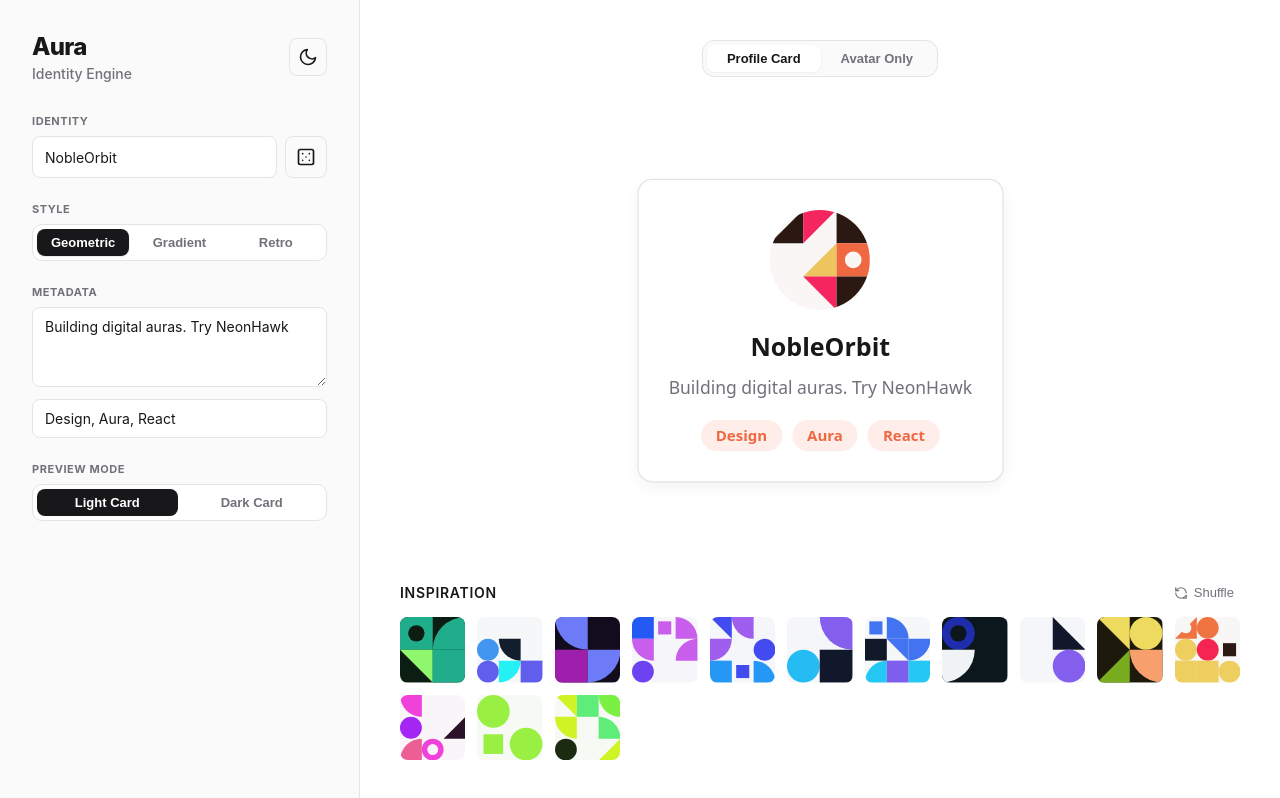
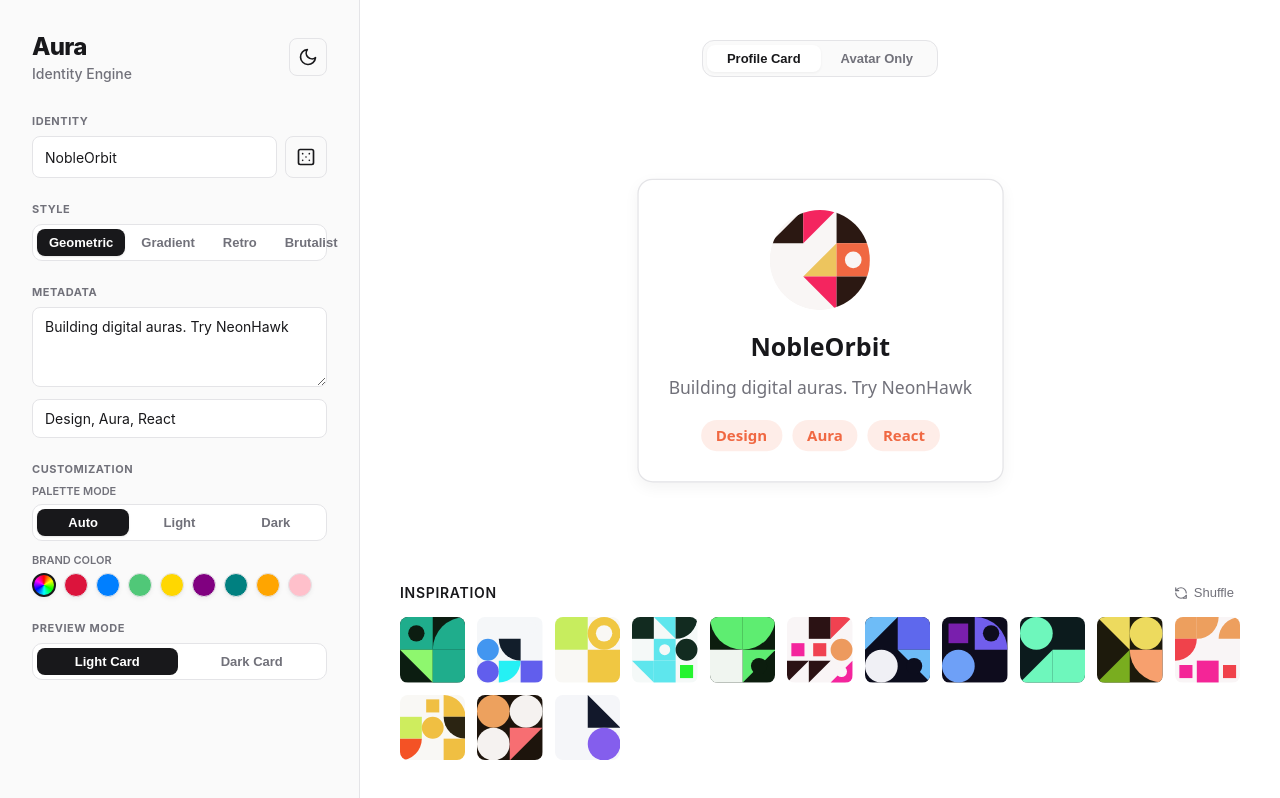
Before and after one commit to yesagainivan/Aura, a React (Vite) app: page / in a window 1280 px wide. Built offline with nearby package versions, Linux system fonts and the light colour scheme.

Commit message:
Feat: Neo-Brutalist Generator & Styles Expansion

```diff
--- a/src/core/colors.ts
+++ b/src/core/colors.ts
@@ -4,7 +4,50 @@ export interface Palette {
     primary: string;
     secondary: string;
     accent: string;
-    isDark: boolean; // Flag to help UI adapters if needed
+    isDark: boolean;
+}
+
+export interface PaletteOverrides {
+    colorMode?: 'light' | 'dark';
+    primaryHex?: string;
+}
+
+// Convert Hex to HSL
+function hexToHsl(hex: string): { h: number, s: number, l: number } {
+    let r = 0, g = 0, b = 0;
+    if (hex.length === 4) {
+        r = parseInt("0x" + hex[1] + hex[1]);
+        g = parseInt("0x" + hex[2] + hex[2]);
+        b = parseInt("0x" + hex[3] + hex[3]);
+    } else if (hex.length === 7) {
+        r = parseInt("0x" + hex[1] + hex[2]);
+        g = parseInt("0x" + hex[3] + hex[4]);
+        b = parseInt("0x" + hex[5] + hex[6]);
+    }
+    r /= 255;
+    g /= 255;
+    b /= 255;
+    const cmin = Math.min(r, g, b),
+        cmax = Math.max(r, g, b),
+        delta = cmax - cmin;
+    let h = 0,
+        s = 0,
+        l = 0;
+
+    if (delta === 0) h = 0;
+    else if (cmax === r) h = ((g - b) / delta) % 6;
+    else if (cmax === g) h = (b - r) / delta + 2;
+    else h = (r - g) / delta + 4;
+
+    h = Math.round(h * 60);
+    if (h < 0) h += 360;
+
+    l = (cmax + cmin) / 2;
+    s = delta === 0 ? 0 : delta / (1 - Math.abs(2 * l - 1));
+    s = +(s * 100).toFixed(1);
+    l = +(l * 100).toFixed(1);
+
+    return { h, s, l };
 }
 
 // Convert HSL to Hex
@@ -19,13 +62,23 @@ function hslToHex(h: number, s: number, l: number): string {
     return `#${f(0)}${f(8)}${f(4)}`;
 }
 
-export function generatePalette(hash: number): Palette {
+export function generatePalette(hash: number, overrides?: PaletteOverrides): Palette {
     // 1. Base Hue
-    const hue = hash % 360;
+    let hue = hash % 360;
+
+    // Override: If primaryHex is provided, use its hue as the base
+    if (overrides?.primaryHex) {
+        const hsl = hexToHsl(overrides.primaryHex);
+        hue = hsl.h;
+    }
 
     // 2. Determine "Mode" (Light vs Dark)
-    // 25% chance of a Dark Mode palette for variety and "premium" feel
-    const isDark = (hash % 4) === 0;
+    let isDark = (hash % 4) === 0; // Default 25% chance
+
+    // Override: Force mode
+    if (overrides?.colorMode) {
+        isDark = overrides.colorMode === 'dark';
+    }
 
     // 3. Harmony (Strict Analogous)
     const secondaryHue = (hue + 30) % 360;
@@ -35,35 +88,17 @@ export function generatePalette(hash: number): Palette {
 
     if (isDark) {
         // Dark Mode Palette
-        // Background: Rich, deep dark (almost black)
         bg = hslToHex(hue, 40, 8);
-
-        // Text: Very light (off-white)
         text = hslToHex(hue, 20, 95);
-
-        // Primary: Bright, neon-like for contrast against dark
         primary = hslToHex(hue, 80, 65);
-
-        // Secondary: Deep but visible
         secondary = hslToHex(secondaryHue, 70, 40);
-
-        // Accent: Very bright pop
         accent = hslToHex(accentHue, 90, 70);
     } else {
         // Light Mode Palette
-        // Background: Pastel tint
         bg = hslToHex(hue, 25, 97);
-
-        // Text: Deep dark
         text = hslToHex(hue, 40, 12);
-
-        // Primary: Standard vibrant
         primary = hslToHex(hue, 85, 60);
-
-        // Secondary: Slightly lighter
         secondary = hslToHex(secondaryHue, 80, 65);
-
-        // Accent: Punchy
         accent = hslToHex(accentHue, 90, 55);
     }
 
--- a/src/demo/App.tsx
+++ b/src/demo/App.tsx
@@ -8,12 +8,14 @@ import { getTheme, ThemeMode } from './theme';
 const ADJECTIVES = [
     'Swift', 'Cosmic', 'Happy', 'Neon', 'Brave',
     'Calm', 'Wild', 'Silent', 'Rapid', 'Grand',
-    'Pixel', 'Solar', 'Lunar', 'Hyper', 'Noble'
+    'Pixel', 'Solar', 'Lunar', 'Hyper', 'Noble',
+    'Attentive', 'Quick', 'Bald', 'Bold', 'Gentle',
 ];
 const NOUNS = [
     'Panda', 'Coder', 'Star', 'Wolf', 'Eagle',
     'Orbit', 'Flux', 'Echo', 'Tiger', 'Nova',
-    'Rider', 'Falcon', 'Hawk', 'Lion', 'Bear'
+    'Rider', 'Falcon', 'Hawk', 'Lion', 'Bear',
+    'People', 'Person', 'Human', 'Bot', 'AI',
 ];
 
 const getRandomName = () => {
@@ -34,6 +36,23 @@ export default function App() {
     const [tags, setTags] = useState('Design, Aura, React');
     const [variant, setVariant] = useState<AvatarStyle>('geometric');
     const [cardTheme, setCardTheme] = useState<'light' | 'dark'>('light');
+
+    // Customization State
+    const [userColorMode, setUserColorMode] = useState<'auto' | 'light' | 'dark'>('auto');
+    const [userPrimaryColor, setUserPrimaryColor] = useState<string>(''); // Empty = auto
+
+    // Preset Colors
+    const PRESET_COLORS = [
+        { name: 'Auto', value: '' },
+        { name: 'Crimson', value: '#DC143C' },
+        { name: 'Azure', value: '#007FFF' },
+        { name: 'Emerald', value: '#50C878' },
+        { name: 'Gold', value: '#FFD700' },
+        { name: 'Purple', value: '#800080' },
+        { name: 'Teal', value: '#008080' },
+        { name: 'Orange', value: '#FFA500' },
+        { name: 'Pink', value: '#FFC0CB' },
+    ];
 
     // View State
     const [viewMode, setViewMode] = useState<'card' | 'avatar'>('card');
@@ -111,7 +130,7 @@ export default function App() {
                     <section>
                         <label style={{ ...labelStyle, color: t.secondaryText }}>Style</label>
                         <div style={{ display: 'flex', gap: '4px', background: t.bg, padding: 4, borderRadius: 10, border: `1px solid ${t.border}` }}>
-                            {(['geometric', 'gradient', 'retro'] as const).map(s => (
+                            {(['geometric', 'gradient', 'retro', 'brutalist'] as const).map(s => (
                                 <button
                                     key={s}
                                     onClick={() => setVariant(s)}
@@ -143,6 +162,55 @@ export default function App() {
                                 onChange={e => setTags(e.target.value)}
                                 placeholder="Tags (comma separated)"
                             />
+                        </div>
+                    </section>
+
+                    <section>
+                        <label style={{ ...labelStyle, color: t.secondaryText }}>Customization</label>
+
+                        {/* Palette Mode */}
+                        <div style={{ marginBottom: '12px' }}>
+                            <div style={{ fontSize: '11px', fontWeight: 600, color: t.secondaryText, marginBottom: '6px' }}>PALETTE MODE</div>
+                            <div style={{ display: 'flex', gap: '4px', background: t.bg, padding: 4, borderRadius: 10, border: `1px solid ${t.border}` }}>
+                                {(['auto', 'light', 'dark'] as const).map((m) => (
+                                    <button
+                                        key={m}
+                                        onClick={() => setUserColorMode(m)}
+                                        style={{
+                                            ...chipStyle,
+                                            background: userColorMode === m ? t.accent : 'transparent',
+                                            color: userColorMode === m ? t.accentText : t.secondaryText,
+                                            boxShadow: userColorMode === m ? '0 1px 2px rgba(0,0,0,0.1)' : 'none'
+                                        }}
+                                    >
+                                        {m}
+                                    </button>
+                                ))}
+                            </div>
+                        </div>
+
+                        {/* Brand Color */}
+                        <div>
+                            <div style={{ fontSize: '11px', fontWeight: 600, color: t.secondaryText, marginBottom: '6px' }}>BRAND COLOR</div>
+                            <div style={{ display: 'flex', gap: '8px', flexWrap: 'wrap' }}>
+                                {PRESET_COLORS.map(c => (
+                                    <button
+                                        key={c.name}
+                                        onClick={() => setUserPrimaryColor(c.value)}
+                                        title={c.name}
+                                        style={{
+                                            width: '24px',
+                                            height: '24px',
+                                            borderRadius: '50%',
+                                            border: userPrimaryColor === c.value ? `2px solid ${t.text}` : `1px solid ${t.border}`,
+                                            background: c.value || `conic-gradient(from 0deg, #f00, #ff0, #0f0, #0ff, #00f, #f0f, #f00)`,
+                                            cursor: 'pointer',
+                                            position: 'relative',
+                                            boxShadow: '0 2px 4px rgba(0,0,0,0.05)'
+                                        }}
+                                    />
+                                ))}
+                            </div>
                         </div>
                     </section>
 
@@ -223,6 +291,10 @@ export default function App() {
                                 tags={tagList}
                                 theme={cardTheme}
                                 avatarStyle={variant}
+                                avatarOptions={{
+                                    colorMode: userColorMode === 'auto' ? undefined : userColorMode,
+                                    primaryColor: userPrimaryColor || undefined
+                                }}
                             />
                         </div>
                     ) : (
@@ -241,7 +313,13 @@ export default function App() {
                                 borderRadius: '50%',
                                 lineHeight: 0
                             }}>
-                                <AuraAvatar username={username} variant={variant} size={180} />
+                                <AuraAvatar
+                                    username={username}
+                                    variant={variant}
+                                    size={180}
+                                    colorMode={userColorMode === 'auto' ? undefined : userColorMode}
+                                    primaryColor={userPrimaryColor || undefined}
+                                />
                             </div>
                             <code style={{ fontSize: '12px', color: t.secondaryText, fontFamily: 'monospace' }}>
                                 {`<AuraAvatar username="${username}" variant="${variant}" />`}
--- a/src/generators/avatar.ts
+++ b/src/generators/avatar.ts
@@ -3,6 +3,7 @@ import { generatePalette } from '../core/colors';
 import { generateGeometric } from './styles/geometric';
 import { generateGradient } from './styles/gradient';
 import { generateRetro } from './styles/retro';
+import { generateBrutalist } from './styles/brutalist';
 import { AvatarOptions } from './types';
 import { createSvg } from './utils';
 
@@ -11,7 +12,10 @@ import { createSvg } from './utils';
  */
 export function generateAvatar(input: string, options: AvatarOptions = {}): string {
     const hash = getHash(input);
-    const palette = options.palette || generatePalette(hash);
+    const palette = options.palette || generatePalette(hash, {
+        colorMode: options.colorMode,
+        primaryHex: options.primaryColor
+    });
     const size = options.size || 80;
     const variant = options.variant || 'geometric';
 
@@ -29,6 +33,9 @@ export function generateAvatar(input: string, options: AvatarOptions = {}): stri
         case 'geometric':
             svgContent = generateGeometric(hash, palette, size);
             break;
+        case 'brutalist':
+            svgContent = generateBrutalist(hash, palette, size);
+            break;
         default:
             svgContent = generateGeometric(hash, palette, size);
             break;
--- a/src/generators/card.ts
+++ b/src/generators/card.ts
@@ -17,7 +17,12 @@ export interface CardOptions {
 export function generateProfileCard(profile: ProfileData, options: CardOptions = {}): string {
   const { username, bio, tags = [] } = profile;
   const hash = getHash(username);
-  const palette = options.avatarOptions?.palette || generatePalette(hash);
+
+  const avOptions = options.avatarOptions || {};
+  const palette = avOptions.palette || generatePalette(hash, {
+    colorMode: avOptions.colorMode,
+    primaryHex: avOptions.primaryColor
+  });
 
   // Use avatar engine
   const avatarSvg = generateAvatar(username, options.avatarOptions);
--- /dev/null
+++ b/src/generators/styles/brutalist.ts
@@ -0,0 +1,88 @@
+import { Palette } from '../../core/colors';
+import { getSeededRandom } from '../utils';
+
+export function generateBrutalist(hash: number, palette: Palette, size: number): string {
+    // Neo-Brutalism Generator
+    // Characteristics:
+    // - High contrast
+    // - Thick black (or dark) borders
+    // - Hard, solid shadows
+    // - Raw geometric primitives overlapping
+    // - "Glitch" or pattern elements
+
+    // Config
+    const strokeWidth = Math.max(2, size / 40); // Scaling thick stroke
+    const shadowOffset = strokeWidth * 2;
+    const strokeColor = palette.text; // Usually dark/black
+
+    let content = '';
+
+    // 1. Background
+    content += `<rect width="${size}" height="${size}" fill="${palette.background}" />`;
+
+    // 2. Optional Pattern (Stripes or Grid)
+    if (getSeededRandom(hash) > 0.5) {
+        // Stripe pattern definition
+        const patternId = `stripe-${hash}`;
+        // Create a pattern def
+        content += `
+        <defs>
+            <pattern id="${patternId}" width="${strokeWidth * 4}" height="${strokeWidth * 4}" patternTransform="rotate(45 0 0)" patternUnits="userSpaceOnUse">
+                <line x1="0" y1="0" x2="0" y2="${strokeWidth * 4}" stroke="${palette.text}" stroke-width="${strokeWidth / 2}" opacity="0.1" />
+            </pattern>
+        </defs>
+        <rect width="${size}" height="${size}" fill="url(#${patternId})" />
+        `;
+    }
+
+    // 3. Main Shapes (2-4 shapes)
+    const numShapes = 2 + Math.floor(getSeededRandom(hash + 1) * 3);
+    const colors = [palette.primary, palette.secondary, palette.accent];
+
+    for (let i = 0; i < numShapes; i++) {
+        const seed = hash + i * 50;
+        const color = colors[Math.floor(getSeededRandom(seed) * colors.length)];
+        const shapeType = getSeededRandom(seed + 1); // <0.3 rect, <0.6 circle, <1 star/poly
+
+        // Random Position & Size
+        const s = size * (0.3 + getSeededRandom(seed + 2) * 0.4); // 30-70% size
+        const x = getSeededRandom(seed + 3) * (size - s);
+        const y = getSeededRandom(seed + 4) * (size - s);
+
+
+
+        // Draw Shadow first (offset)
+        const drawShape = (ox: number, oy: number, fill: string, stroke: string = 'none') => {
+            if (shapeType < 0.4) {
+                // Rect
+                return `<rect x="${x + ox}" y="${y + oy}" width="${s}" height="${s}" fill="${fill}" stroke="${stroke}" stroke-width="${strokeWidth}" />`;
+            } else if (shapeType < 0.7) {
+                // Circle
+                return `<circle cx="${x + s / 2 + ox}" cy="${y + s / 2 + oy}" r="${s / 2}" fill="${fill}" stroke="${stroke}" stroke-width="${strokeWidth}" />`;
+            } else {
+                // Ugly Polygon/Triangle (Brutalist style)
+                const p1 = `${x + ox},${y + s + oy}`;
+                const p2 = `${x + s / 2 + ox},${y + oy}`;
+                const p3 = `${x + s + ox},${y + s + oy}`;
+                return `<polygon points="${p1} ${p2} ${p3}" fill="${fill}" stroke="${stroke}" stroke-width="${strokeWidth}" />`;
+            }
+        };
+
+        // Solid Shadow
+        content += drawShape(shadowOffset, shadowOffset, strokeColor, 'none');
+        // Main Shape
+        content += drawShape(0, 0, color, strokeColor);
+    }
+
+    // 4. Glitch / Noise elements (Small erratic strokes)
+    const numGlitches = Math.floor(getSeededRandom(hash + 99) * 3);
+    for (let j = 0; j < numGlitches; j++) {
+        const gx = getSeededRandom(hash + 100 + j) * size;
+        const gy = getSeededRandom(hash + 200 + j) * size;
+        const gw = size * 0.2;
+        const gh = strokeWidth * 2;
+        content += `<rect x="${gx}" y="${gy}" width="${gw}" height="${gh}" fill="${strokeColor}" />`;
+    }
+
+    return content;
+}
--- a/src/generators/types.ts
+++ b/src/generators/types.ts
@@ -1,12 +1,15 @@
 import { Palette } from '../core/colors';
 
-export type AvatarStyle = 'geometric' | 'gradient' | 'retro';
+export type AvatarStyle = 'geometric' | 'gradient' | 'retro' | 'brutalist';
 
 export interface AvatarOptions {
     size?: number;
     variant?: AvatarStyle;
     // If provided, overrides the deterministic palette selection
     palette?: Palette;
+    // User preferences
+    colorMode?: 'light' | 'dark';
+    primaryColor?: string; // Hex code
 }
 
 export interface GeneratorResult {
--- a/src/react/AuraAvatar.tsx
+++ b/src/react/AuraAvatar.tsx
@@ -17,7 +17,7 @@ export const AuraAvatar: React.FC<AuraAvatarProps> = ({
 }) => {
     const svg = React.useMemo(() =>
         generateAvatar(username, options),
-        [username, options.size, options.variant, options.palette]
+        [username, options.size, options.variant, options.palette, options.colorMode, options.primaryColor]
     );
 
     return (
```
Also changed, not shown: src/react/AuraCard.tsx (+6 -3 lines).
